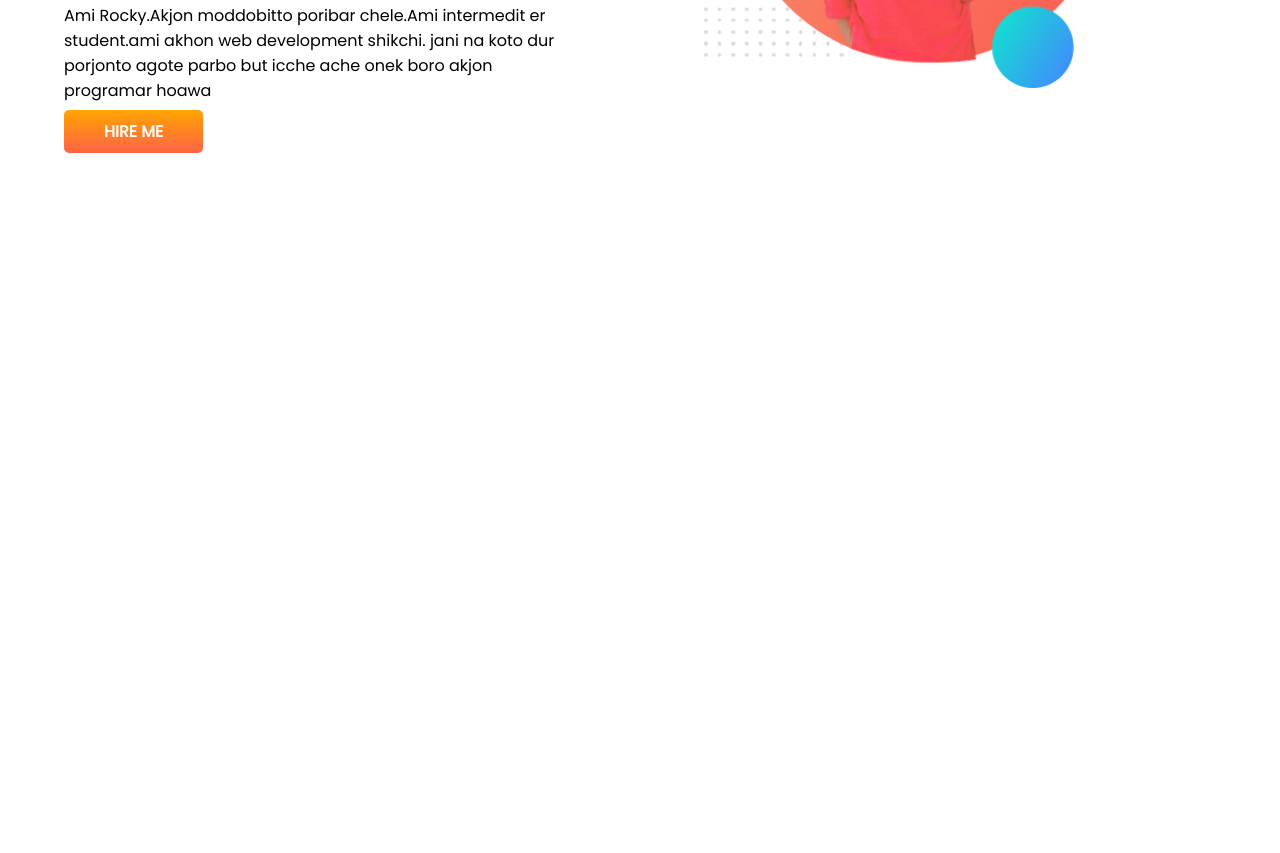
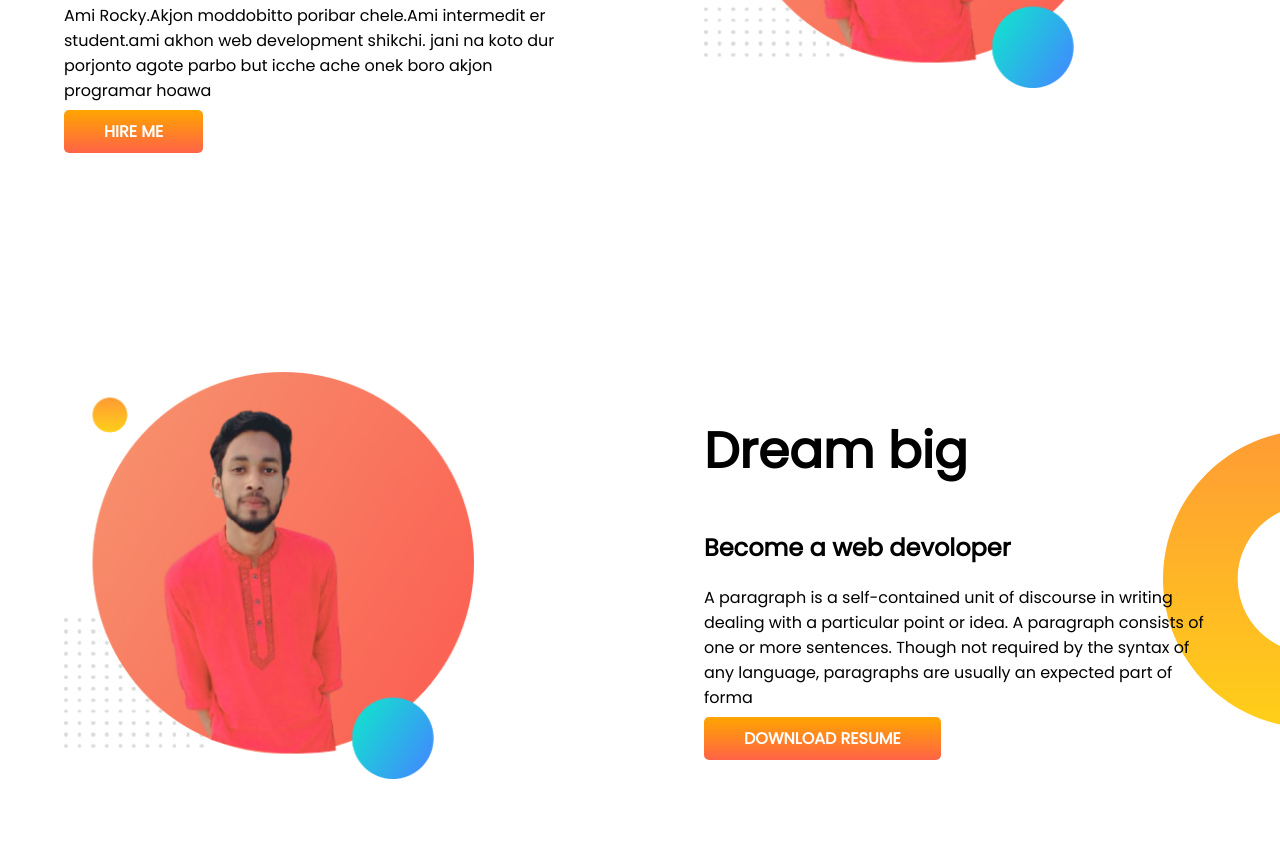
Before and after one commit to Rockyvai1/developer-portfolio, a plain HTML site: page index.html in a window 1280 px wide. Shown: the part 383-1236 px from the top of the page. Before the commit the page ends 800 px from the top, so only its background shows below. Drawn offline with Linux system fonts and the light colour scheme.

Commit message:
dream added

```diff
--- a/index.html
+++ b/index.html
@@ -27,6 +27,23 @@
         </div>
 
     </section>
+    <section class="dream-big">
+        <div class="half-width">
+            <img src="vai.png" alt="">
+
+        </div>
+        <div class="half-width">
+            <h1> Dream big</h1>
+            <h2>Become a web devoloper</h2>
+            <p>A paragraph is a self-contained unit of discourse in writing dealing with a particular point or idea. A
+                paragraph consists of one or more sentences. Though not required by the syntax of any language,
+                paragraphs are usually an expected part of forma</p>
+            <a class="link-button" target="_blank" href="">DOWNLOAD RESUME</a>
+        </div>
+
+
+
+    </section>
 </body>
 
 </html>
--- a/style.css
+++ b/style.css
@@ -11,6 +11,7 @@ h1{
 }
 section{
     display:flex ;
+    margin-bottom: 100px;
 }
 .half-width{
     width: 50%;
@@ -32,3 +33,9 @@ section{
     background-image: url(images/top-banner.png);
     background-repeat: no-repeat;
 }
+
+ .dream-big{
+     background-image: url(images/dream.png);
+     background-repeat: no-repeat;
+    background-position: right;
+ }
```
Also changed, not shown: images/dream.png (added), vai.png (added).
